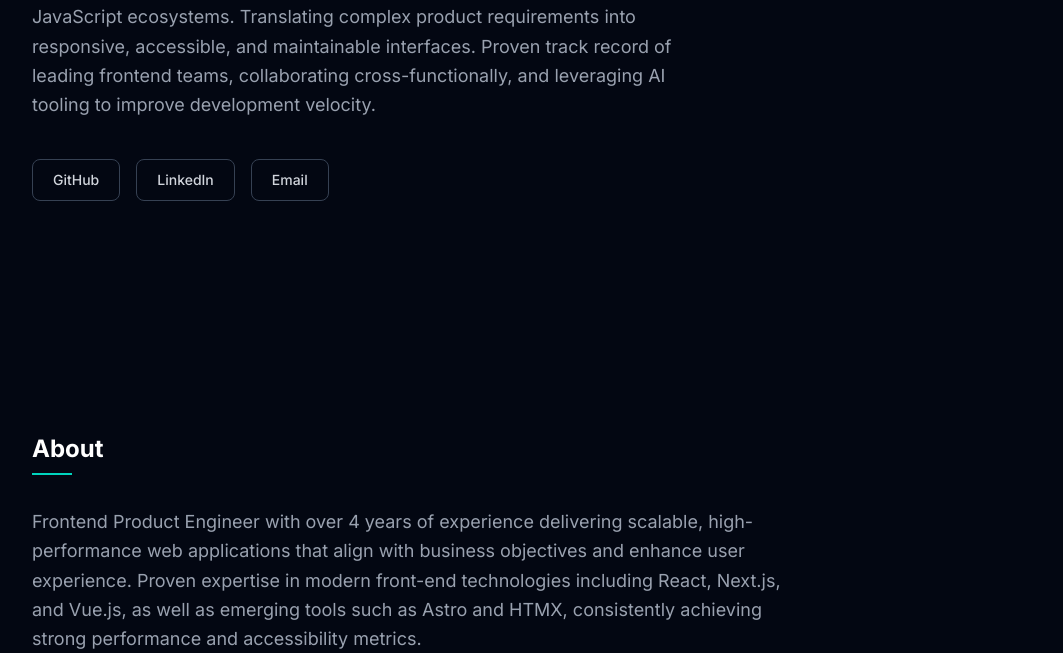
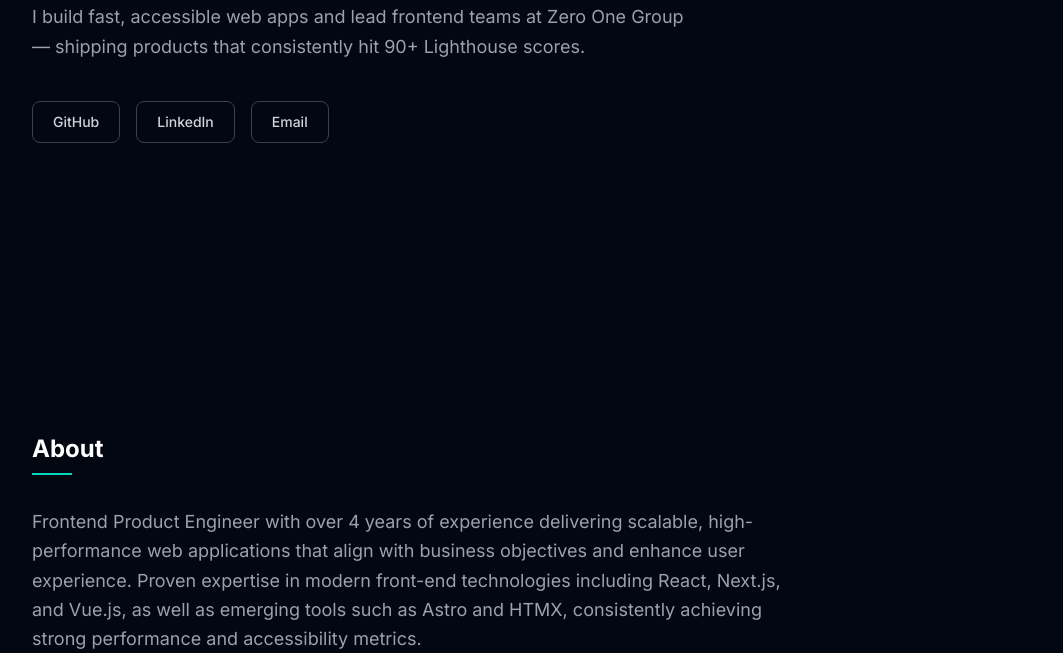
Before and after one commit to alifakbar111/alifakbar111.github.io, an Astro site: page / in a window 1280 px wide. Shown: the part 447-1100 px from the top of the page, without its empty margins (96-1159 px from the left). Built offline with nearby package versions, Linux system fonts and the light colour scheme; Astro itself is replaced by a stand-in of ours.

Commit message:
fix: shorten hero description to a punchy hook

```diff
--- a/src/components/Hero.astro
+++ b/src/components/Hero.astro
@@ -16,11 +16,8 @@ const links = [
       Frontend Product Engineer
     </h2>
     <p class="text-gray-400 max-w-2xl text-lg leading-relaxed mb-10">
-      Frontend Product Engineer with 4+ years of experience building scalable, high-performance
-      web applications using React, Next.js, and modern JavaScript ecosystems. Translating complex
-      product requirements into responsive, accessible, and maintainable interfaces. Proven track
-      record of leading frontend teams, collaborating cross-functionally, and leveraging AI tooling
-      to improve development velocity.
+      I build fast, accessible web apps and lead frontend teams at Zero One Group — shipping
+      products that consistently hit 90+ Lighthouse scores.
     </p>
     <div class="flex flex-wrap gap-4">
       {
```
